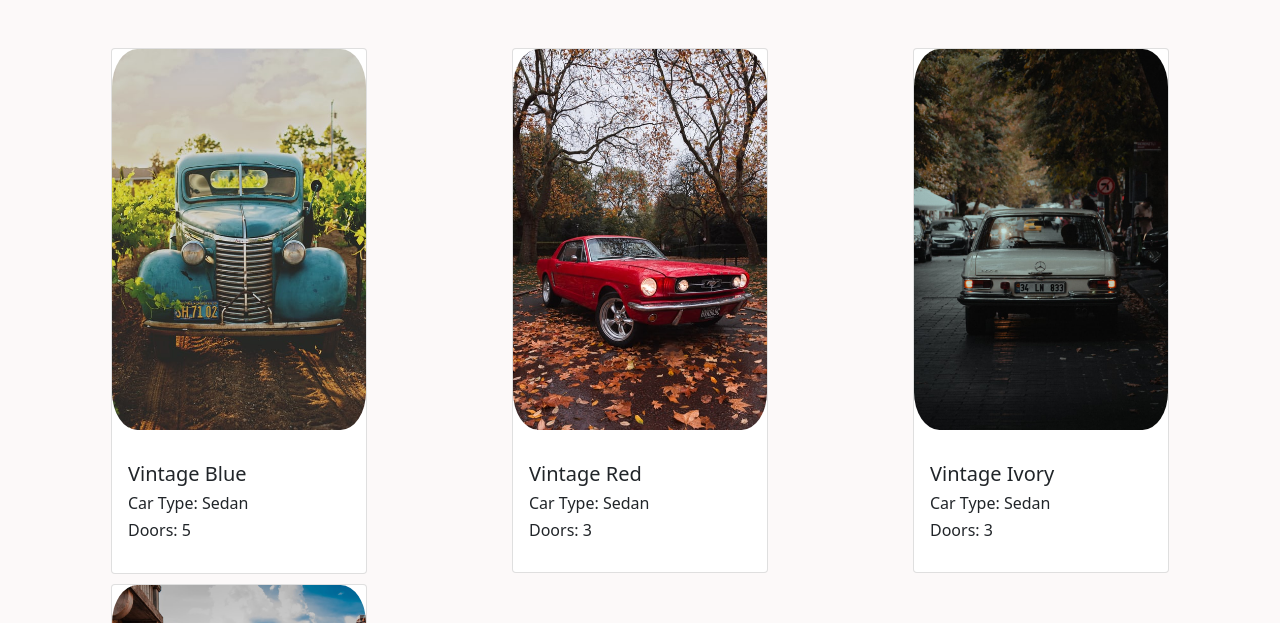
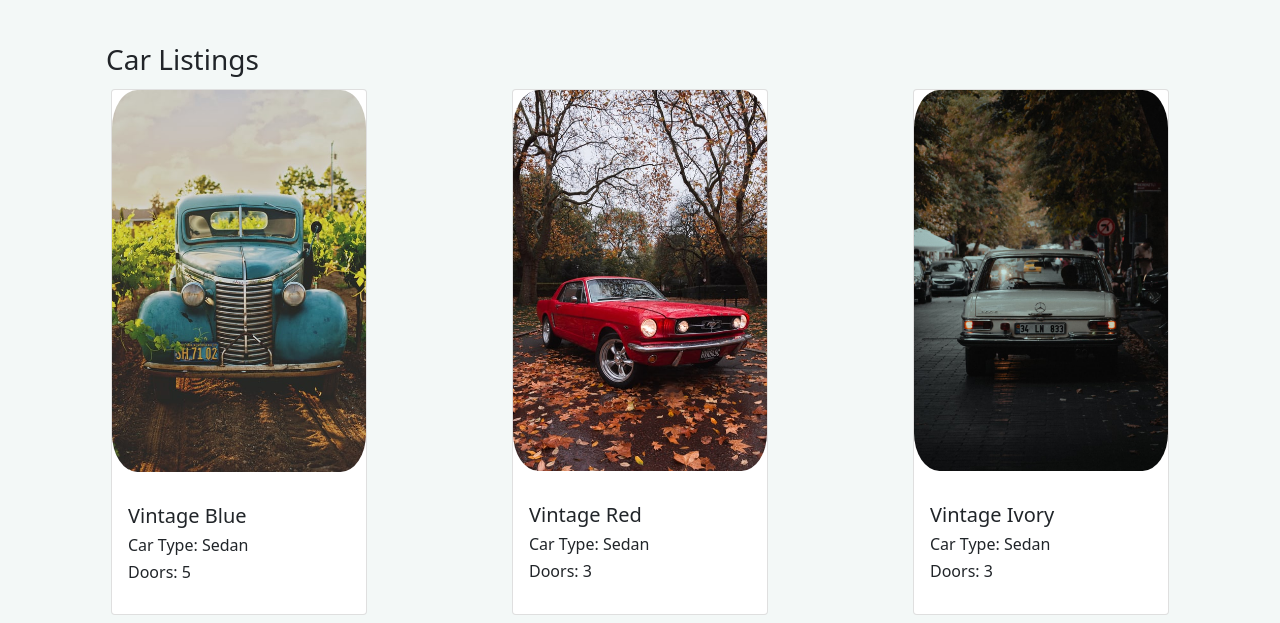
Before and after one commit to coletto817/Vintage_Cars_project, a plain HTML site: page index.html in a window 1280 px wide. Shown: the part 159-782 px from the top of the page. Drawn offline with nearby package versions, Linux system fonts and the light colour scheme.

Commit message:
add car listings title

```diff
--- a/css/styles.css
+++ b/css/styles.css
@@ -1,5 +1,5 @@
 body {
-    background: rgb(252, 249, 249);
+    background: rgb(243, 248, 247);
 }
 
 .logo img {
@@ -11,12 +11,14 @@ body {
     color: rgb(31, 141, 141);
 }
 
+
+
 .card img {
     border-radius: 10%;
 }
 
 .card-img-top {
-    width: 100%;
+    max-width: 100%;
 }
 
 .card {
--- a/index.html
+++ b/index.html
@@ -19,7 +19,6 @@
       <div class="container">
               <!-- Start Nav Bar -->
         <header>
-          <nav>
             <nav class="navbar navbar-expand-lg navbar-light bg-light">
                 <div class="container-fluid">
                   <a class="navbar-brand logo" href="#top">
@@ -43,7 +42,6 @@
                   </div>
                 </div>
               </nav>
-          </nav>
         </header>
               <!-- End Nav Bar -->
 
@@ -53,6 +51,7 @@
                 <div class="col">
                   <div class="container">
                     <h1 class="text-center m-5 heading">Vintage Cars for Hire</h1>
+                    <h3>Car Listings</h3>
                     <!-- First Card -->
                     <div class="row row-cols-auto justify-content-between">
                       <div class="col">
@@ -161,8 +160,6 @@
               </div>
 
                 </div>
-              </div>
-
         </main>
                 <!-- Contact Info Ends -->
                 <!-- Footer Starts -->
@@ -176,9 +173,7 @@
                   </div>
         </footer>
                   <!-- Footer Ends -->
-
-
-
+      </div>
     <!-- End Grid Layout -->
 
 
```
Lines whose indentation alone changed are shown as unchanged.
